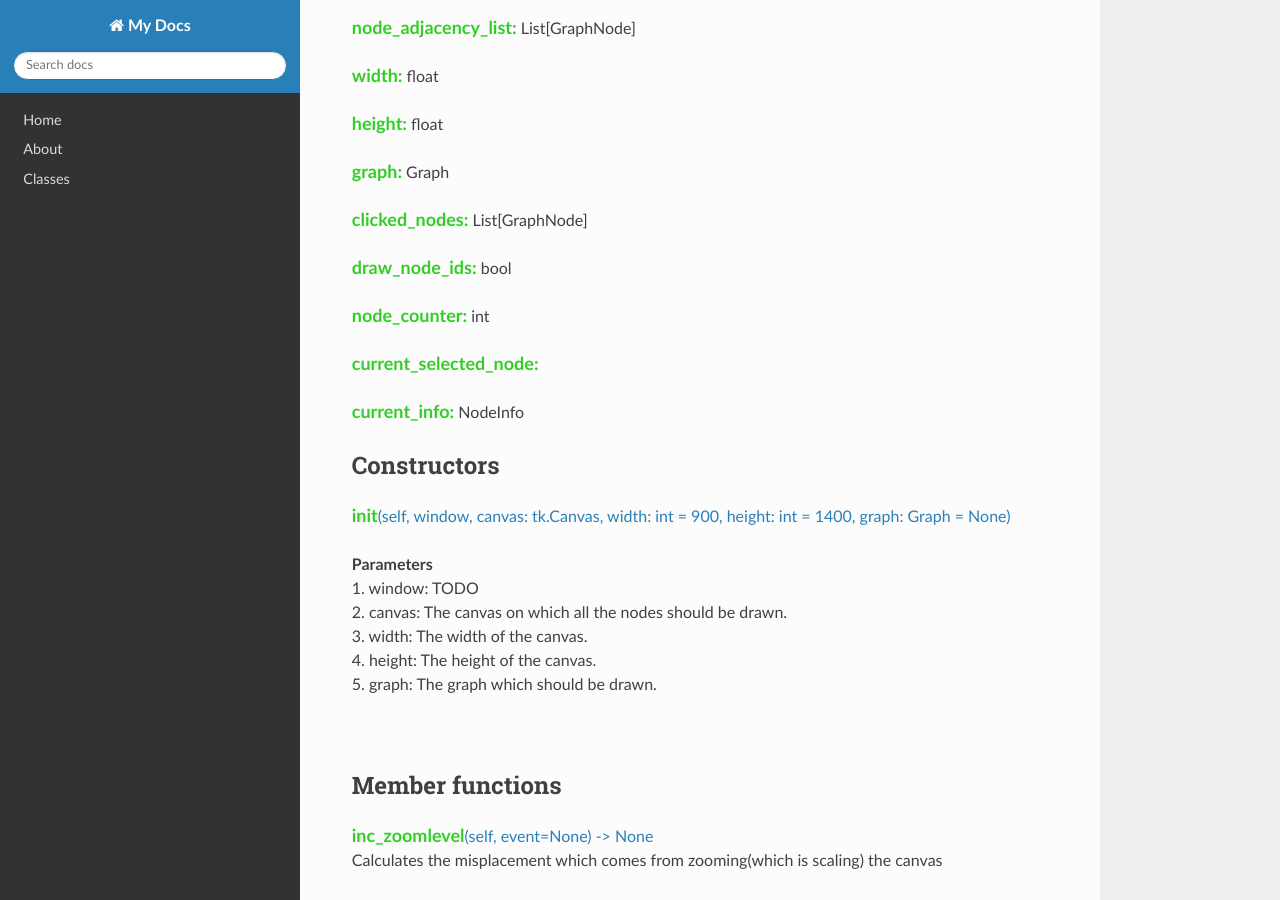
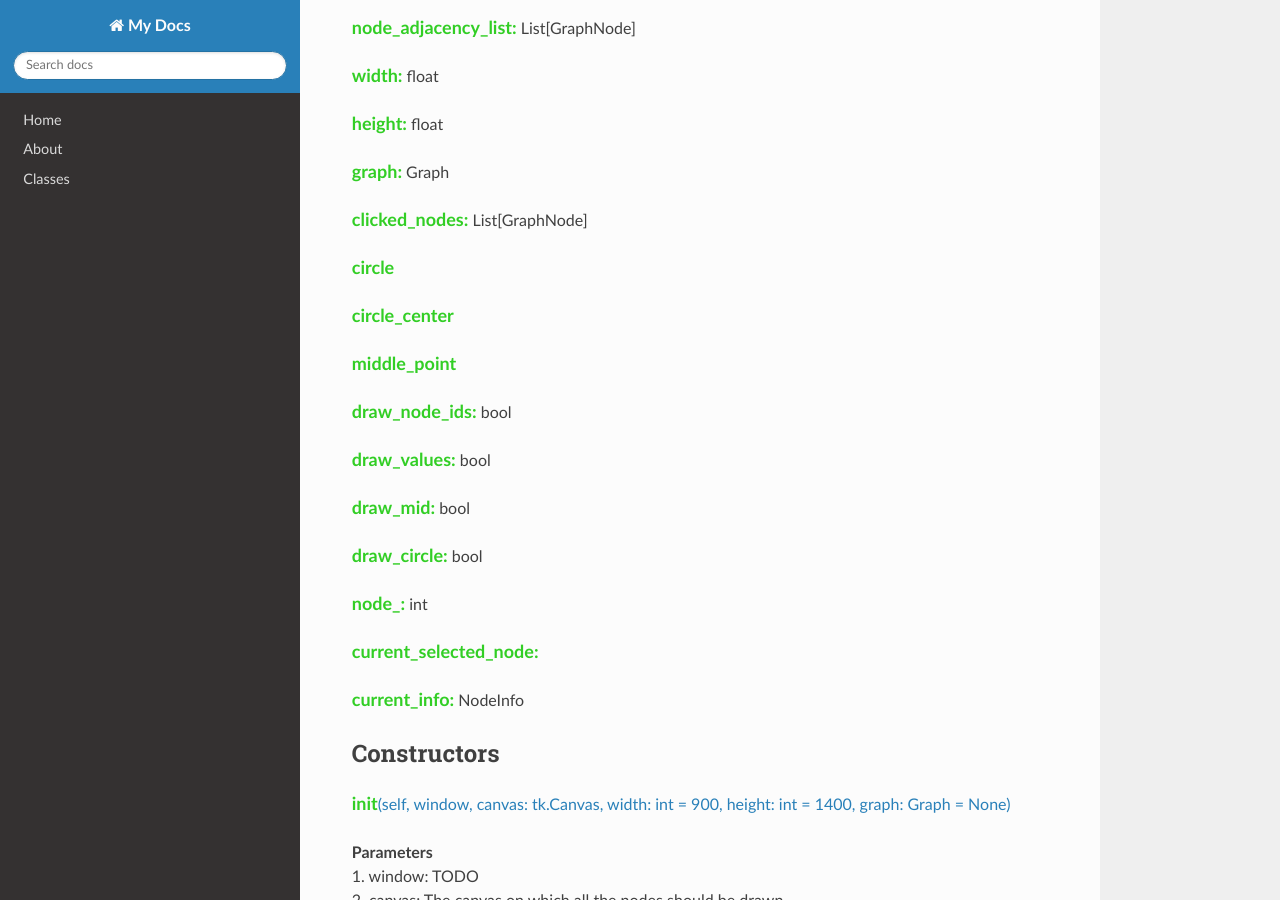
Before and after one commit to Unaimend/graph.py, an MkDocs documentation site: the page built from docs/classes/graphvisuals.md, in a window 1280 px wide and 900 px high, scrolled down 543 px. Built offline with MkDocs 1.6.1, drawn with Linux system fonts in a browser that asks for light colours; nearby versions of some CDN libraries; old or Windows-style settings are respelled for this version of MkDocs.

Commit message:
added doc

```diff
--- a/docs/classes/graphvisuals.md
+++ b/docs/classes/graphvisuals.md
@@ -31,9 +31,21 @@
 
 <a class="member_var">clicked_nodes:</a> List[GraphNode]
 
+<a class="member_var">circle</a>
+
+<a class="member_var">circle_center</a>
+
+<a class="member_var">middle_point</a>
+
 <a class="member_var">draw_node_ids:</a> bool
 
-<a class="member_var">node_counter:</a> int
+<a class="member_var">draw_values:</a> bool
+
+<a class="member_var">draw_mid:</a> bool
+
+<a class="member_var">draw_circle:</a> bool
+
+<a class="member_var">node_:</a> int
 
 <a class="member_var">current_selected_node:</a>
 
```
